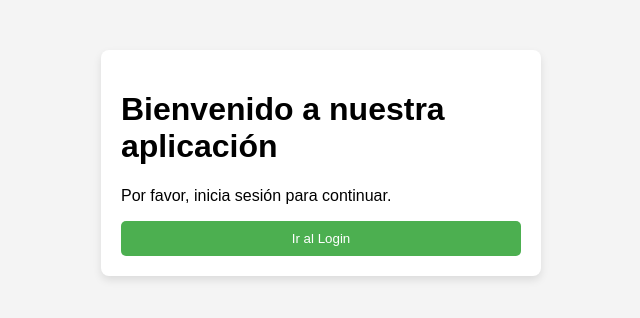
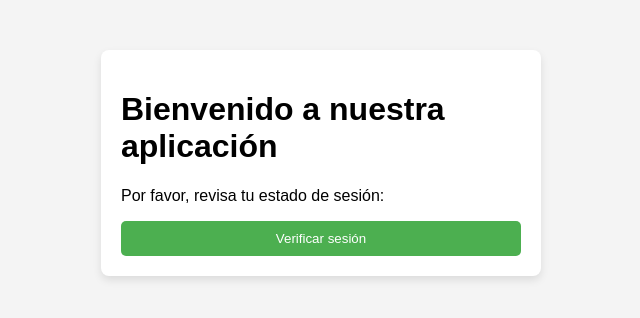
Before and after one commit to MaikolGanga/TraumaLink, a plain HTML site: page index.html in a window 1280 px wide. Shown: the full height of the page, 319-959 px from the left. Drawn offline with Linux system fonts and the light colour scheme.

Commit message:
Update index.html

```diff
--- a/index.html
+++ b/index.html
@@ -12,10 +12,10 @@
 <body>
   <div class="container">
     <h1>Bienvenido a nuestra aplicación</h1>
-    <p>Por favor, inicia sesión para continuar.</p>
+    <p>Por favor, revisa tu estado de sesión:</p>
 
-    <!-- Si ya está logueado, puedes redirigir automáticamente -->
-    <button onclick="checkUserLogin()">Ir al Login</button>
+    <!-- Botón que llama a la función checkUserLogin() -->
+    <button onclick="checkUserLogin()">Verificar sesión</button>
   </div>
 
   <script src="app.js"></script>
```
